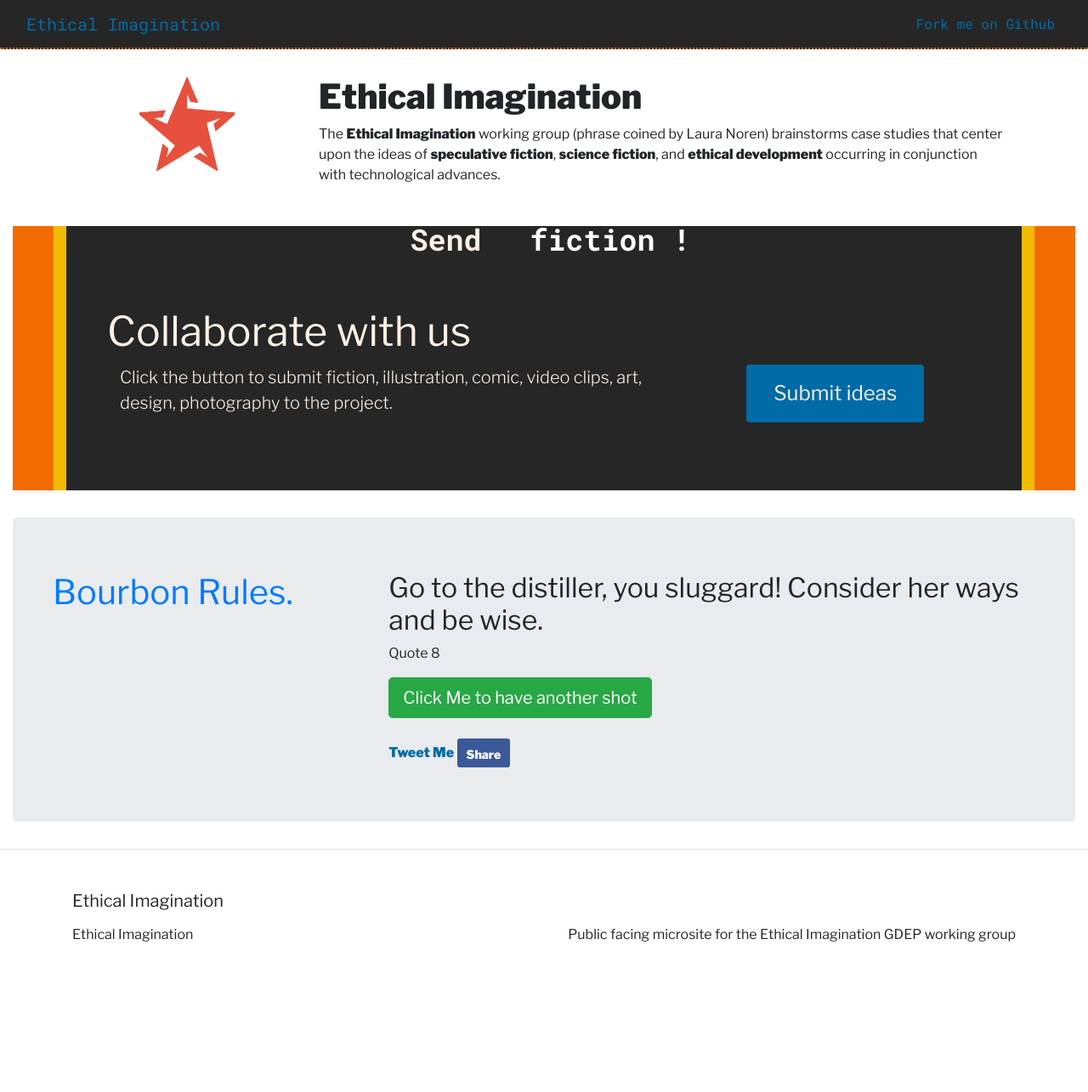
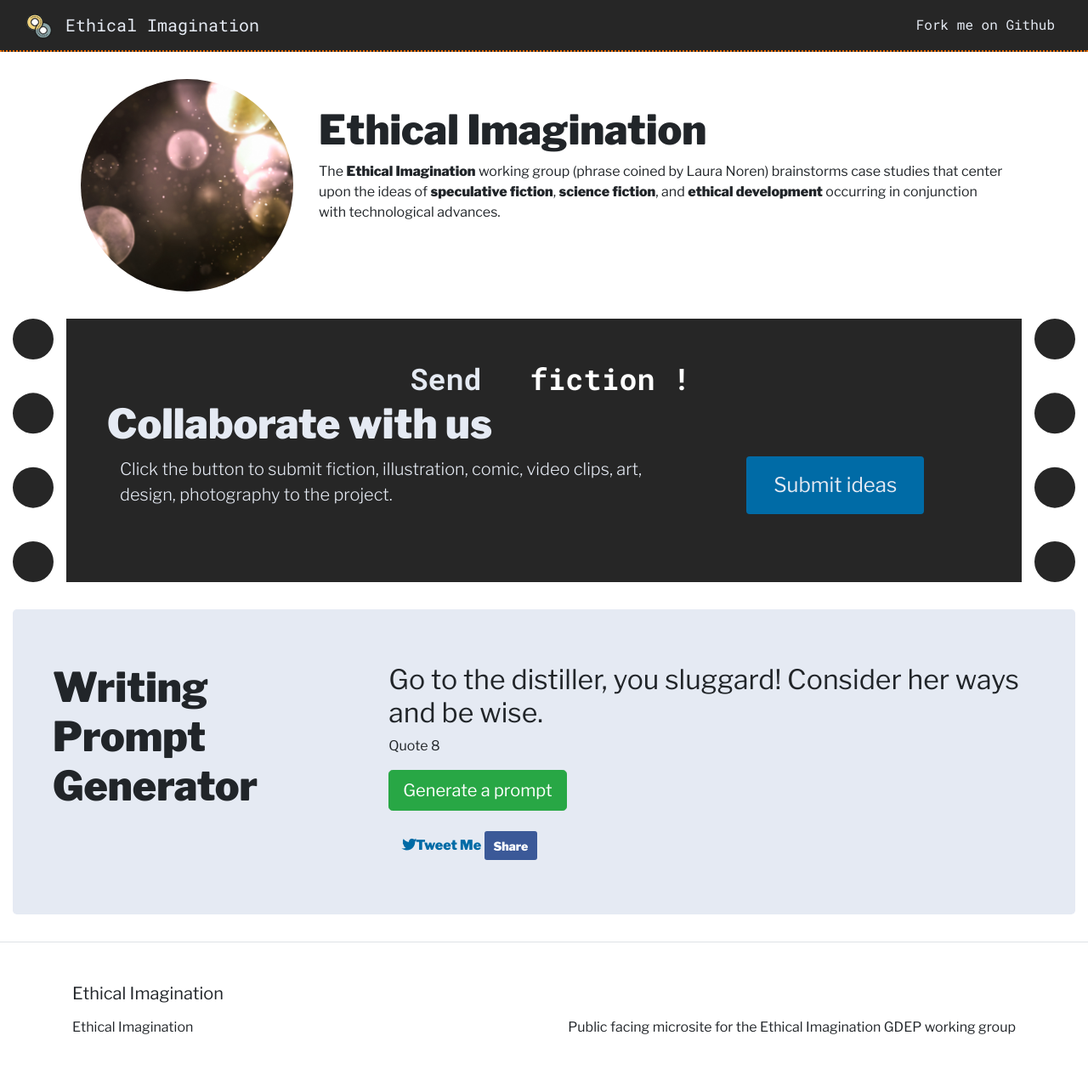
Before and after one commit to Data4Democracy/ethical-imagination, a Jekyll site: the page built from index.html, in a window 1280 px wide. Shown: the whole page at 85% size. Built offline with Jekyll 4.4.1, drawn with Linux system fonts in a browser that asks for light colours; nearby versions of some CDN libraries; before the commit the page ends 1176 px from its top, so only the background shows below that.

Commit message:
swapping imgs, styling generator

```diff
--- a/_includes/head.html
+++ b/_includes/head.html
@@ -5,6 +5,9 @@
   {%- seo -%}
 
     <link href="https://fonts.googleapis.com/css?family=Libre+Franklin:300,400,900|Roboto+Mono:400,700" rel="stylesheet">
+    <link rel="stylesheet" href="https://use.fontawesome.com/releases/v5.5.0/css/all.css" integrity="sha384-B4dIYHKNBt8Bc12p+WXckhzcICo0wtJAoU8YZTY5qE0Id1GSseTk6S+L3BlXeVIU" crossorigin="anonymous">
+
+
     <link rel="stylesheet" href="{{ "/assets/main.css" | relative_url }}">
 
   {%- feed_meta -%}
--- a/_includes/header.html
+++ b/_includes/header.html
@@ -1,5 +1,7 @@
 <nav class="navbar navbar-expand-lg navbar-ethics">
   <div class="container-fluid">
+      <a class="navbar-brand" rel="author" href="{{ "/" | relative_url }}"><img src="/assets/img/ethics-logo.svg" width="30" height="30" alt=""></a>
+
     <a class="navbar-brand" rel="author" href="{{ "/" | relative_url }}">{{ site.title | escape }}</a>
 
     {%- assign page_paths = site.header_pages -%}
--- a/_sass/_bootstrap_customization.scss
+++ b/_sass/_bootstrap_customization.scss
@@ -72,7 +72,15 @@ body{
 .navbar-ethics{
     background: $grey;
     font-family: 'Roboto Mono', monospace;
-    border-bottom: 2px dotted $tangerine
+    border-bottom: 2px dotted $tangerine;
+
+     a, a:visited{
+        color: $faint;
+    }
+    a:hover{
+        color: $federalist;
+    }
+
 }
 
 section{
@@ -87,33 +95,40 @@ section{
     margin: 2rem auto;
     h1{
         font-family: 'Libre Franklin', sans-serif;
-        font-weight: 900;
+        font-weight: 800;
+        font-size: 3rem;
+        padding-top: 2rem;
     }
 }
 
 .logo-img{
-    max-width: 7rem !important;
+    max-width: 100%;
     margin: 0 auto;
     display: block;
+    border-radius: 100rem;
+    filter: blur(1px);
+    filter: hue-rotate(40deg);
+    -webkit-filter: hue-rotate(40deg);
+
 }
 
 section.submissions{
     max-width: 100vw;
     margin: 0 auto;
     display: block;
-    background-image: linear-gradient(to right, $sunlight, $sunlight);
+    //background-image: linear-gradient(to right, $sunlight, $sunlight);
     border-left: 1rem solid  $tangerine;
-    // border-left: 1rem solid  $federalist;
-    // border-right: 1rem solid $sunlight;
-    border-right: 1rem solid  $tangerine;
+     //border-left: 1rem solid  $federalist;
+    border-right: 1rem solid $sunlight;
+    //border-right: 1rem solid  $tangerine;
 
 
     // margin: 0 1rem 0 2rem;
         @include media-breakpoint-up(md){
-            border-left: 3rem solid $tangerine;
+            border-left: 3rem dotted $grey;
             // border-left: 3rem solid  $federalist;
-            // border-right: 3rem solid $sunlight;
-            border-right: 3rem solid  $tangerine;
+            border-right: 3rem dotted $grey;
+            //border-right: 3rem solid  $tangerine;
         }
 
 }
@@ -121,6 +136,7 @@ section.submissions{
 .jumbotron-ethics{
     background: $grey;
     padding: 3rem;
+    font-family: 'Libre Franklin', sans-serif;
 
     //margin: 3rem;
         .container{
@@ -133,12 +149,12 @@ section.submissions{
 
         h2{
             font-family: 'Libre Franklin', sans-serif;
-            font-weight: 400;
+            font-weight: 800;
             font-size: 3rem;
             //padding-bottom: 5rem;
         }
         h2, p{
-            color: $pale-peach;
+            color: $faint;
         }
 
         p:last-of-type{
@@ -149,7 +165,7 @@ section.submissions{
             width: 19rem;
         }
         button{
-            color: $pale-peach;
+            color: $faint;
             font-size: 1.5rem;
             background: $federalist;
             border: $federalist;
@@ -159,6 +175,7 @@ section.submissions{
 
                 button:hover{
                     background: $royal;
+                    color: $tangerine;
 
                 }
 
@@ -174,7 +191,7 @@ section.submissions{
 
 .content-animation {
   position: absolute;
-  top: -2rem;
+  top: 1.5rem;
   left: 50%;
   transform: translate(-50%, -50%);
   height: 280px;
@@ -186,6 +203,7 @@ section.submissions{
   font-size: 35px;
   line-height: 50px;
   color: $white;
+
 
   &__container {
     font-weight: 800;
@@ -247,7 +265,7 @@ section.submissions{
   }
        @include media-breakpoint-up(lg){
            .content-animation {
-               top: -1rem;
+              top: 0;
            }
        }
 }
@@ -309,6 +327,15 @@ section.submissions{
 }
 
 
+#writing-promps_jumbotron{
+    background: $faint;
+        h1{
+            font-family: 'Libre Franklin', sans-serif;
+            font-weight: 800;
+            font-size: 3rem;
+        }
+}
+
 .twitter-share-button{
   border-radius: 3px;
     font-weight: 600;
--- a/index.html
+++ b/index.html
@@ -6,7 +6,7 @@ layout: default
         <div class="row">
             <div class="d-flex align-content-center flex-wrap">
                 <div class = "col-12 col-sm-3">
-                    <img class="img-fluid logo-img" src ="assets/img/d4d-star.png" />
+                    <img class="img-fluid logo-img" src ="assets/img/art-pix.jpg" />
                 </div>
                 <div class="col-12 col-sm-9">
                     <h1>Ethical Imagination</h1>
@@ -55,18 +55,17 @@ layout: default
 </section>
 
 <section class="prompts">
-  <div class="jumbotron">
+  <div class="jumbotron" id="writing-promps_jumbotron">
     <div class="container-fluid">
       <div class="row">
         <div class="col-md-4">
-          <h1 class="text-primary">Bourbon Rules.</h1>
+          <h1>Writing Prompt Generator</h1>
         </div>
         <div class="col-md-8">
           <h2 id="yourQuote"></h2>
           <p id="yourAuth" class="italic"></p>
-                    <button class="btn btn-success btn-lg" type="submit">Click Me to have another shot</button><br><br>
-                    <a id="share" href="https://twitter.com/share" class="twitter-share-button" data-text="Get your random Shot at " data-via="Atria" data-size="large"><span class="fa fa-twitter fa-fw"></span>Tweet Me</a>
-          <!--<button class="btn btn-primary btn-lg" type="submit"><span class="fa fa-twitter fa-fw"></span>Tweet It</button>-->
+                    <button class="btn btn-success btn-lg" type="submit">Generate a prompt</button><br><br>
+                    <a id="share" href="https://twitter.com/share" class="twitter-share-button" data-text="Generate a story idea " data-via="D4D" data-size="large"><span class="fa fa-twitter"><i class="fab fa-twitter"></i></span>Tweet Me</a>
                     <div class="col-sm-2-offset-1"id="fb-share-button">
                         <span>Share</span>
                     </div>
```
Also changed, not shown: assets/img/art-pix.jpg (added), assets/img/ethics-logo.svg (added), assets/img/hoodie-skull.png (added). Lines whose indentation alone changed are shown as unchanged.
